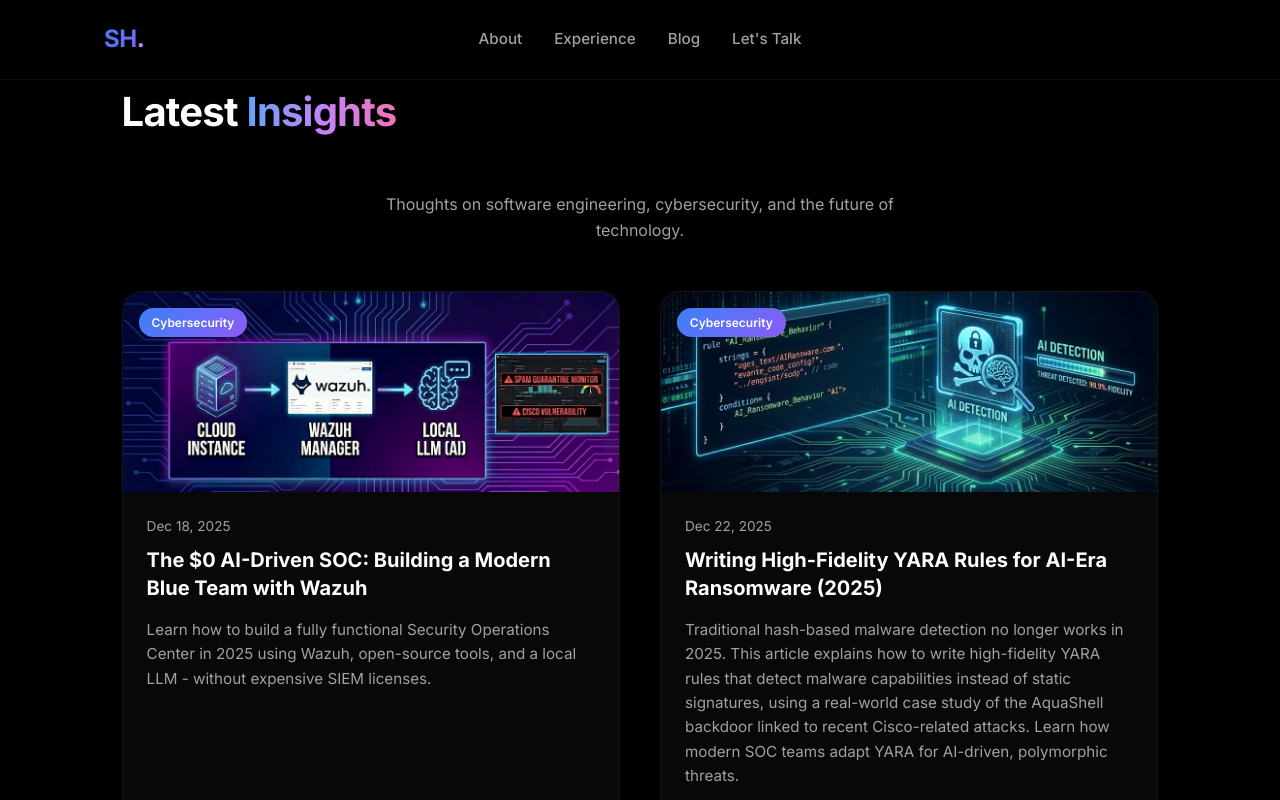
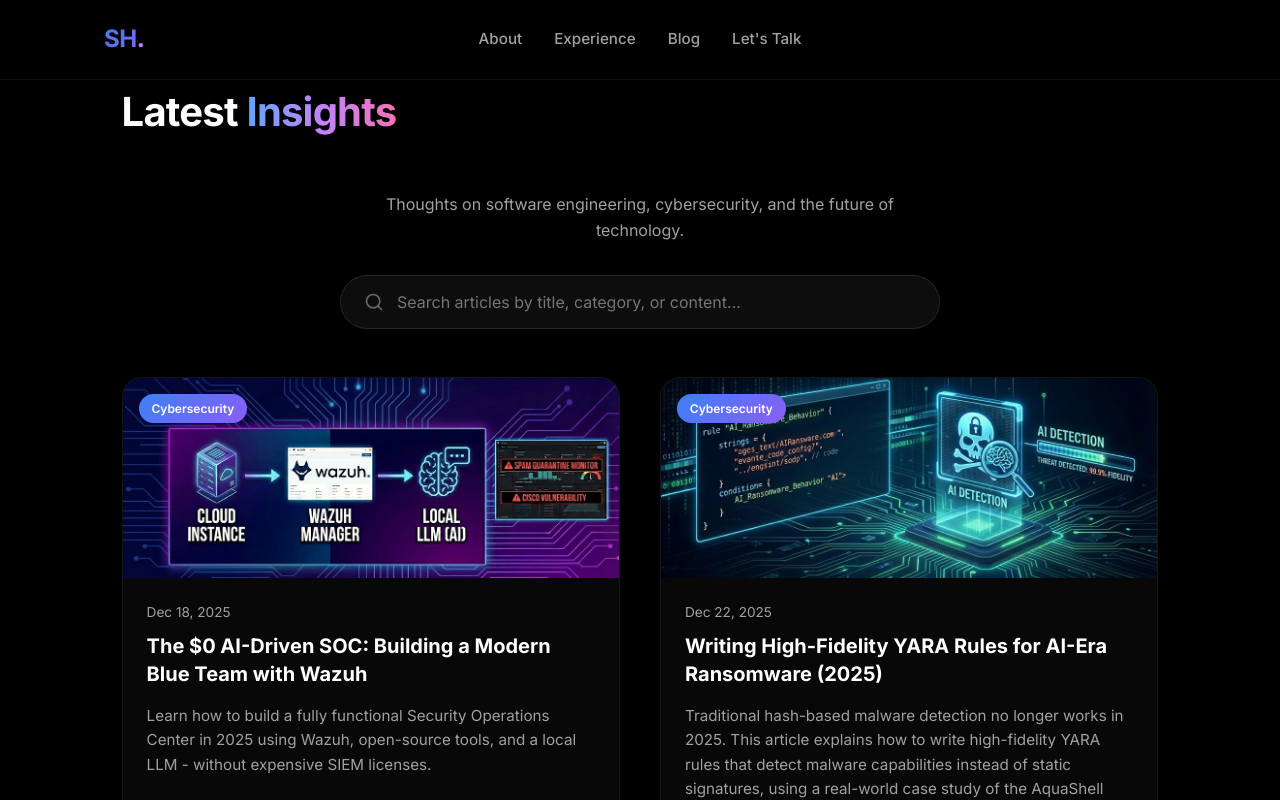
Before and after one commit to supun2001/supun2001.github.io, a React (Vite) app: page /blog in a window 1280 px wide. Shown: the top 800 px of the page. Built offline with nearby package versions, Linux system fonts and the light colour scheme.

Commit message:
added a search bar in blog

```diff
--- a/src/components/Blog.jsx
+++ b/src/components/Blog.jsx
@@ -1,18 +1,59 @@
-import React from 'react';
+import React, { useState, useMemo } from 'react';
 import { Link } from 'react-router-dom';
 
 import blogPosts from '../data/blogData.json';
 
 const Blog = () => {
+    const [searchQuery, setSearchQuery] = useState('');
+
+    const filteredPosts = useMemo(() => {
+        return blogPosts.filter(post => {
+            const query = searchQuery.toLowerCase();
+            return (
+                post.title.toLowerCase().includes(query) ||
+                post.excerpt.toLowerCase().includes(query) ||
+                post.category.toLowerCase().includes(query)
+            );
+        });
+    }, [searchQuery]);
+
     return (
         <section id="blog" className="section" style={{ paddingTop: 'var(--nav-height)' }}>
             <div className="container">
                 <h1 className="section-title">Latest <span className="gradient-text">Insights</span></h1>
-                <p style={{ textAlign: 'center', color: 'var(--text-secondary)', marginBottom: '3rem', maxWidth: '600px', marginInline: 'auto' }}>
+                <p style={{ textAlign: 'center', color: 'var(--text-secondary)', marginBottom: '2rem', maxWidth: '600px', marginInline: 'auto' }}>
                     Thoughts on software engineering, cybersecurity, and the future of technology.
                 </p>
+
+                <div className="search-container">
+                    <svg className="search-icon" width="20" height="20" viewBox="0 0 24 24" fill="none" stroke="currentColor" strokeWidth="2" strokeLinecap="round" strokeLinejoin="round">
+                        <circle cx="11" cy="11" r="8"></circle>
+                        <line x1="21" y1="21" x2="16.65" y2="16.65"></line>
+                    </svg>
+                    <input
+                        type="text"
+                        placeholder="Search articles by title, category, or content..."
+                        className="search-input"
+                        value={searchQuery}
+                        onChange={(e) => setSearchQuery(e.target.value)}
+                    />
+                    {searchQuery && (
+                        <button
+                            className="search-clear"
+                            onClick={() => setSearchQuery('')}
+                            aria-label="Clear search"
+                        >
+                            <svg width="18" height="18" viewBox="0 0 24 24" fill="none" stroke="currentColor" strokeWidth="2" strokeLinecap="round" strokeLinejoin="round">
+                                <line x1="18" y1="6" x2="6" y2="18"></line>
+                                <line x1="6" y1="6" x2="18" y2="18"></line>
+                            </svg>
+                        </button>
+                    )}
+                </div>
+
+                {filteredPosts.length > 0 ? (
                     <div className="blog-grid">
-                    {blogPosts.map(post => (
+                        {filteredPosts.map(post => (
                             <Link to={`/blog/${post.id}`} key={post.id} className="blog-card">
                                 <div className="blog-card-image">
                                     <img src={post.thumbnail || post.image} alt={post.title} />
@@ -27,6 +68,11 @@
                             </Link>
                         ))}
                     </div>
+                ) : (
+                    <div className="no-results">
+                        <p>No articles found matching "{searchQuery}"</p>
+                    </div>
+                )}
             </div>
         </section>
     );
--- a/src/index.css
+++ b/src/index.css
@@ -608,6 +608,73 @@
 }
 
 /* Blog Styles */
+.search-container {
+  max-width: 600px;
+  margin: 0 auto 3rem;
+  position: relative;
+}
+
+.search-input {
+  width: 100%;
+  padding: 1rem 1.5rem 1rem 3.5rem;
+  background: rgba(255, 255, 255, 0.05);
+  border: 1px solid rgba(255, 255, 255, 0.1);
+  border-radius: 50px;
+  color: white;
+  font-size: 1rem;
+  transition: all 0.3s ease;
+  outline: none;
+  font-family: var(--font-main);
+}
+
+.search-input:focus {
+  background: rgba(255, 255, 255, 0.08);
+  border-color: rgba(96, 165, 250, 0.5);
+  box-shadow: 0 0 20px rgba(59, 130, 246, 0.1);
+}
+
+.search-icon {
+  position: absolute;
+  left: 1.5rem;
+  top: 50%;
+  transform: translateY(-50%);
+  color: var(--text-secondary);
+  pointer-events: none;
+  opacity: 0.6;
+}
+
+.search-clear {
+  position: absolute;
+  right: 1.2rem;
+  top: 50%;
+  transform: translateY(-50%);
+  background: none;
+  border: none;
+  color: var(--text-secondary);
+  cursor: pointer;
+  display: flex;
+  align-items: center;
+  justify-content: center;
+  padding: 5px;
+  border-radius: 50%;
+  transition: all 0.2s ease;
+}
+
+.search-clear:hover {
+  background: rgba(255, 255, 255, 0.1);
+  color: white;
+}
+
+.no-results {
+  text-align: center;
+  padding: 4rem 2rem;
+  color: var(--text-secondary);
+  font-size: 1.1rem;
+  background: rgba(255, 255, 255, 0.02);
+  border-radius: 20px;
+  border: 1px dashed rgba(255, 255, 255, 0.1);
+}
+
 .blog-grid {
   display: grid;
   grid-template-columns: repeat(auto-fill, minmax(350px, 1fr));
```
Lines whose indentation alone changed are shown as unchanged.
